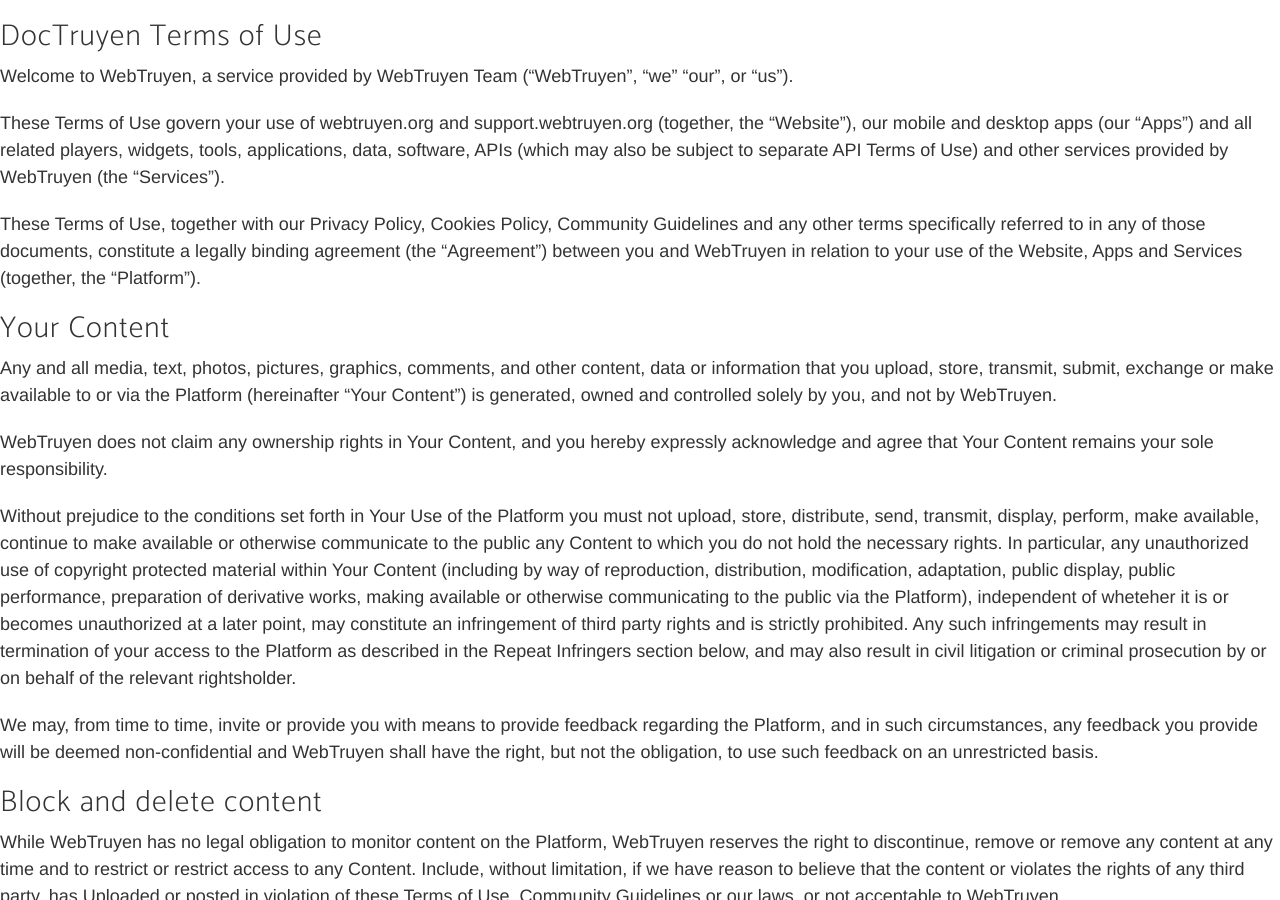
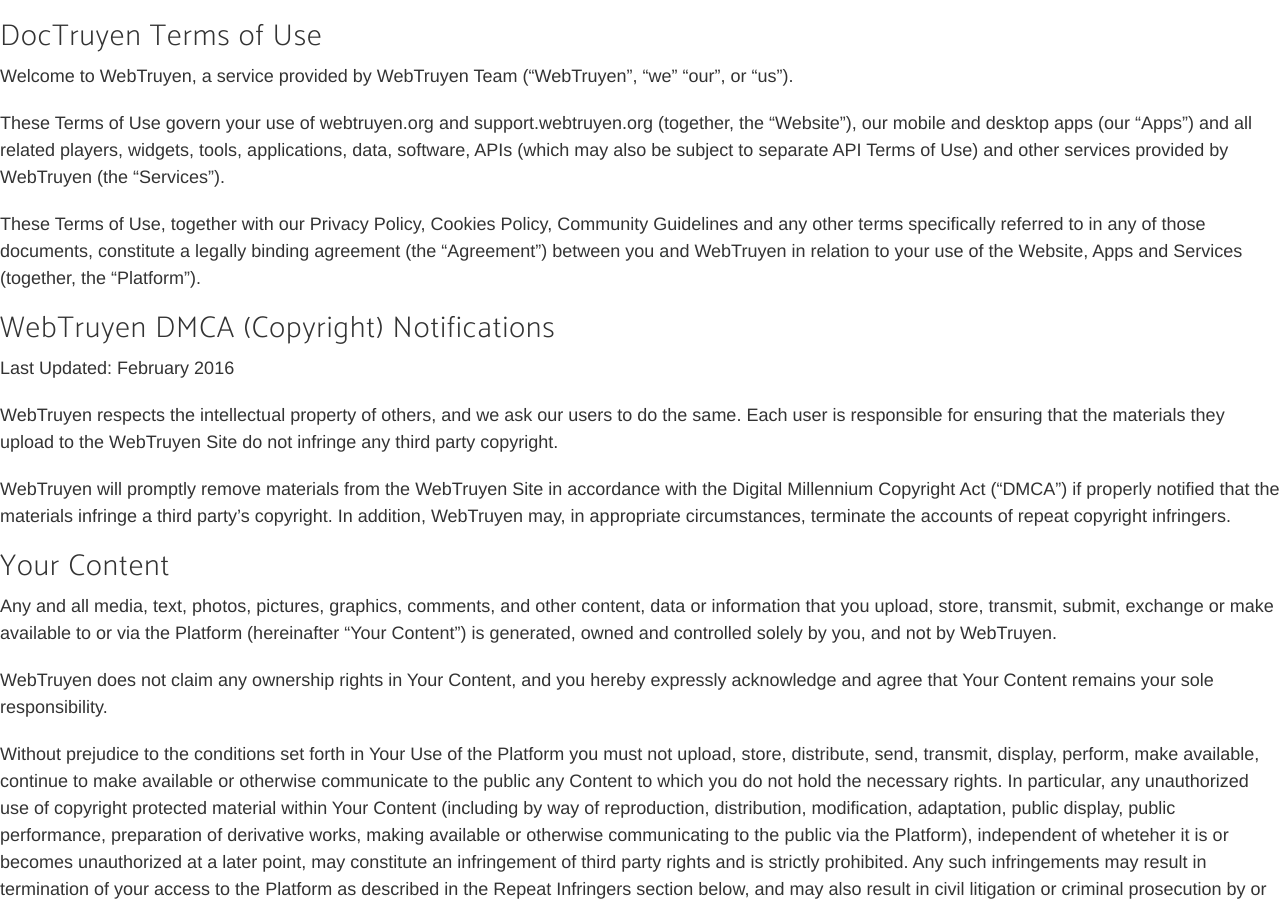
Before and after one commit to webtruyen/webtruyen, a Jekyll site: the page built from terms.md, in a window 1280 px wide and 900 px high. Built offline with Jekyll 4.4.1, drawn with Linux system fonts in a browser that asks for light colours; nearby versions of some CDN libraries; some web fonts are replaced; our own code applies the rules of GitHub Pages for plain Markdown files.

Commit message:
Update terms.md

```diff
--- a/terms.md
+++ b/terms.md
@@ -1,3 +1,5 @@
+
+
 ## DocTruyen Terms of Use
 
 Welcome to WebTruyen, a service provided by WebTruyen Team (“WebTruyen”, “we” “our”, or “us”).
@@ -5,6 +7,15 @@
 These Terms of Use govern your use of webtruyen.org and support.webtruyen.org (together, the “Website”), our mobile and desktop apps (our "Apps") and all related players, widgets, tools, applications, data, software, APIs (which may also be subject to separate API Terms of Use) and other services provided by WebTruyen (the “Services”).
 
 These Terms of Use, together with our Privacy Policy, Cookies Policy, Community Guidelines and any other terms specifically referred to in any of those documents, constitute a legally binding agreement (the “Agreement”) between you and WebTruyen in relation to your use of the Website, Apps and Services (together, the “Platform”).
+
+## WebTruyen DMCA (Copyright) Notifications
+
+Last Updated: February 2016
+
+WebTruyen respects the intellectual property of others, and we ask our users to do the same. Each user is responsible for ensuring that the materials they upload to the WebTruyen Site do not infringe any third party copyright.
+
+WebTruyen will promptly remove materials from the WebTruyen Site in accordance with the Digital Millennium Copyright Act ("DMCA") if properly notified that the materials infringe a third party's copyright. In addition, WebTruyen may, in appropriate circumstances, terminate the accounts of repeat copyright infringers.
+
 ## Your Content
 
 Any and all media, text, photos, pictures, graphics, comments, and other content, data or information that you upload, store, transmit, submit, exchange or make available to or via the Platform (hereinafter "Your Content") is generated, owned and controlled solely by you, and not by WebTruyen.
```
